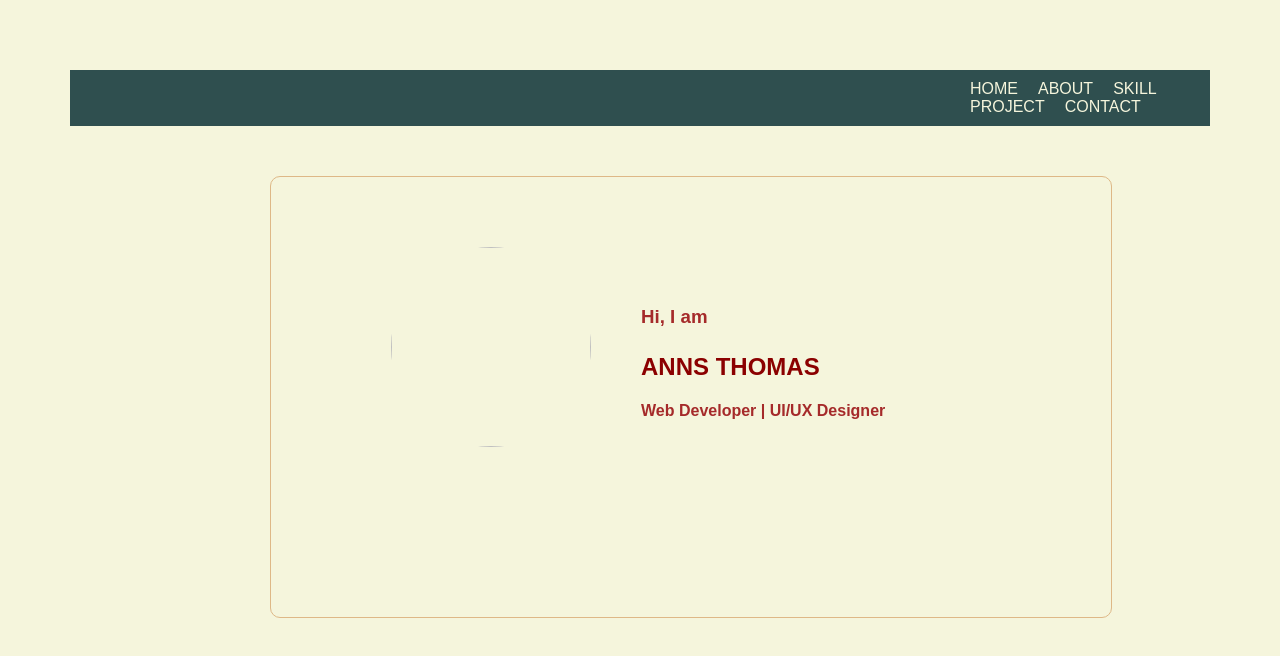
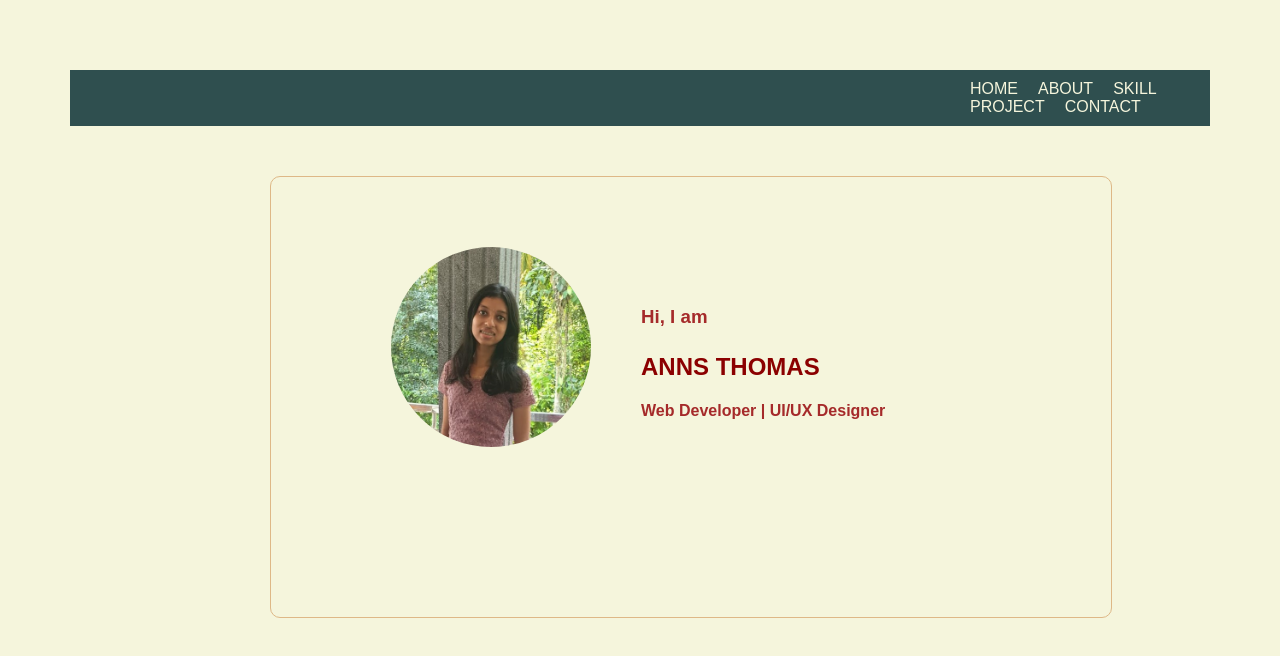
Before and after one commit to anns-thomas/nestday1, a plain HTML site: page index.html in a window 1280 px wide. Drawn offline with Linux system fonts and the light colour scheme.

Commit message:
Updated project

```diff
--- a/index.html
+++ b/index.html
@@ -20,7 +20,7 @@
     </ul>
     <section class="section5">
         <div class="div1"></div>
-        <img class="image1" src="day1.pr.jpeg">
+        <img class="image1" src="images/day1.pr.jpeg">
         <h3 class="head1">Hi, I am</h3>
         <h1 class="head2">ANNS THOMAS</h1>
         <h4 class="head3">Web Developer | UI/UX Designer</h4>
```
